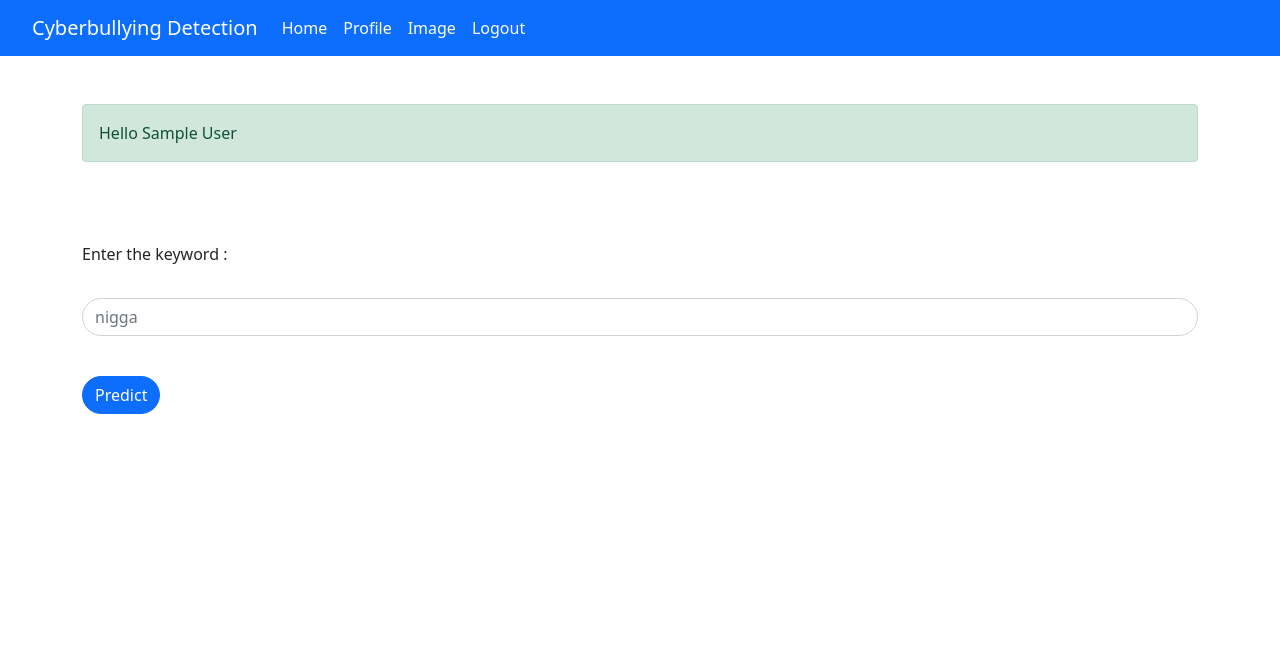
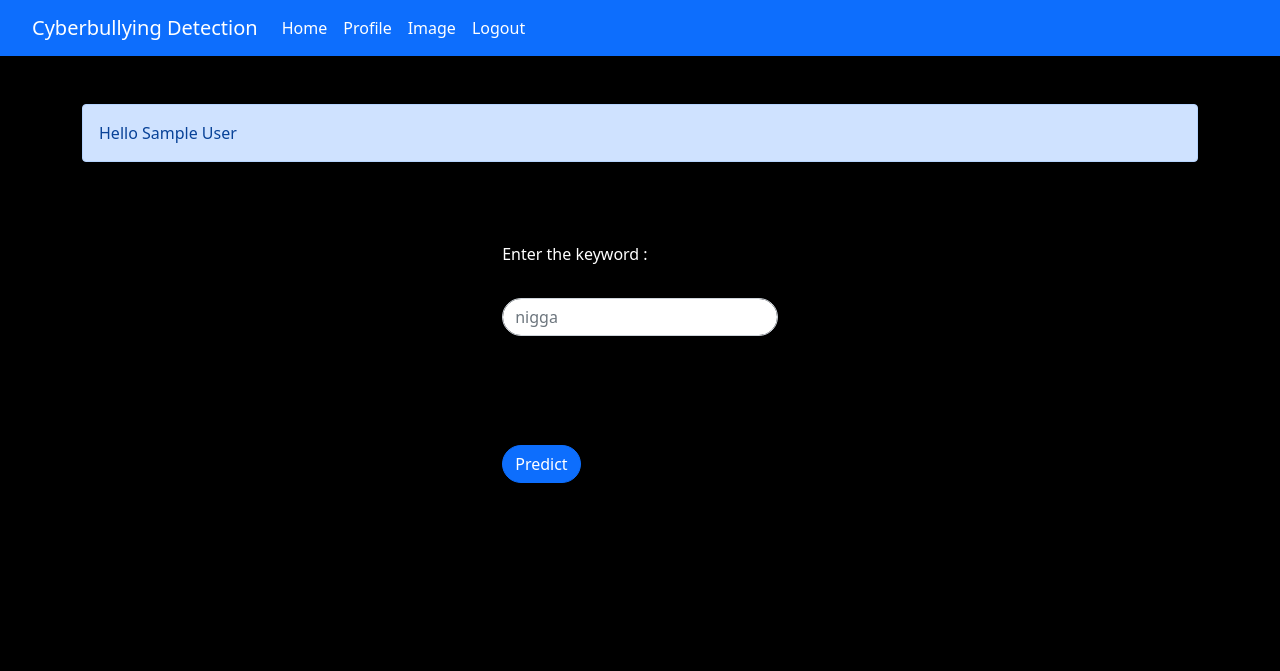
Before and after one commit to shreedhar37/cyberbullying_detection, a Flask app: page /home in a window 1280 px wide. Shown: the top 671 px of the page. Run offline with Flask 2, Linux system fonts and the light colour scheme; the visitor is signed in with stand-in values (Sample User, id 1); some libraries are stand-ins or nearby versions.

Commit message:
dark mode, content alignment

```diff
--- a/static/css/style.css
+++ b/static/css/style.css
@@ -1,4 +1,14 @@
-.table-responsive{
+/* make dark mode  */
+.main-body{
+  color:white;
+  background-color: black;
+}
+
+/* make table dark mode */
+table {
+  background-color: white;
+}
+.table-responsive {
   max-height: 250px;
   overflow: auto;
 }
@@ -25,10 +35,23 @@
   background: grey;
 }
 
-.images{
+.images {
   display: flex;
 }
 
-.figure{
+.figure {
   margin-left: 2rem;
 }
+
+.cards {
+  display: inline-flex;
+}
+
+form {
+  margin: 0 auto;
+  max-width: fit-content;
+}
+
+.img-fluid {
+  margin: 0 auto;
+}
--- a/templates/home.html
+++ b/templates/home.html
@@ -8,12 +8,14 @@
 <div class="container">
     <br>
     <br>
-    <div class="alert alert-success" role="alert"> Hello {{ session['NAME'] }} </div><br><br>
+    <div class="alert alert-primary" role="alert"> Hello {{ session['NAME'] }} </div>
+
+    <br><br>
 
     <!-- Email success message-->
 
     {% if success %}
-    <div class="alert alert-success alert-dismissible fade show" role="alert">
+    <div class="alert alert-primary alert-dismissible fade show" role="alert">
         <strong>{{success}}</strong>
         <button type="button" class="btn-close" data-bs-dismiss="alert" aria-label="Close"></button>
     </div>
@@ -39,19 +41,20 @@
         </div>
         <button id='search' type="submit" class="mt-3 btn btn-primary rounded-pill"
             onclick="loading('visible', true)">Predict</button>
+        <!-- Show the loading animation   -->
 
+        <img id='loader' class="img-fluid" style="visibility:hidden" src="static/images/loading-load.gif"
+            alt="loading gif">
+
+        <br>
     </form>
     <br><br><br>
 
-    <!-- Show the loading animation   -->
 
-    <img id='loader' class="img-fluid" style="visibility:hidden" src="static/images/loading-load.gif" alt="loading gif">
-
-    <br>
 
     <div id="result">
         <!-- Exception Handling -->
-        <!-- <strong class="alert alert-success" onload="loading('hidden', false)">{{msg}}</strong> -->
+        <!-- <strong class="alert alert-primary" onload="loading('hidden', false)">{{msg}}</strong> -->
         {% if request.method == "POST" and result %}
         <div class="images">
             <img src="static/graphs//{{search_query}}_.png" onload="loading('hidden', false)" class='img-fluid'
--- a/templates/layout.html
+++ b/templates/layout.html
@@ -19,7 +19,7 @@
 		integrity="sha384-1BmE4kWBq78iYhFldvKuhfTAU6auU8tT94WrHftjDbrCEXSU1oBoqyl2QvZ6jIW3" crossorigin="anonymous">
 </head>
 
-<body>
+<body class="main-body">
 
 
 	<nav class="navbar navbar-expand-lg navbar-dark bg-primary">
```
Also changed, not shown: templates/index.html (+8 -23 lines), templates/register.html (+4 -3 lines).
